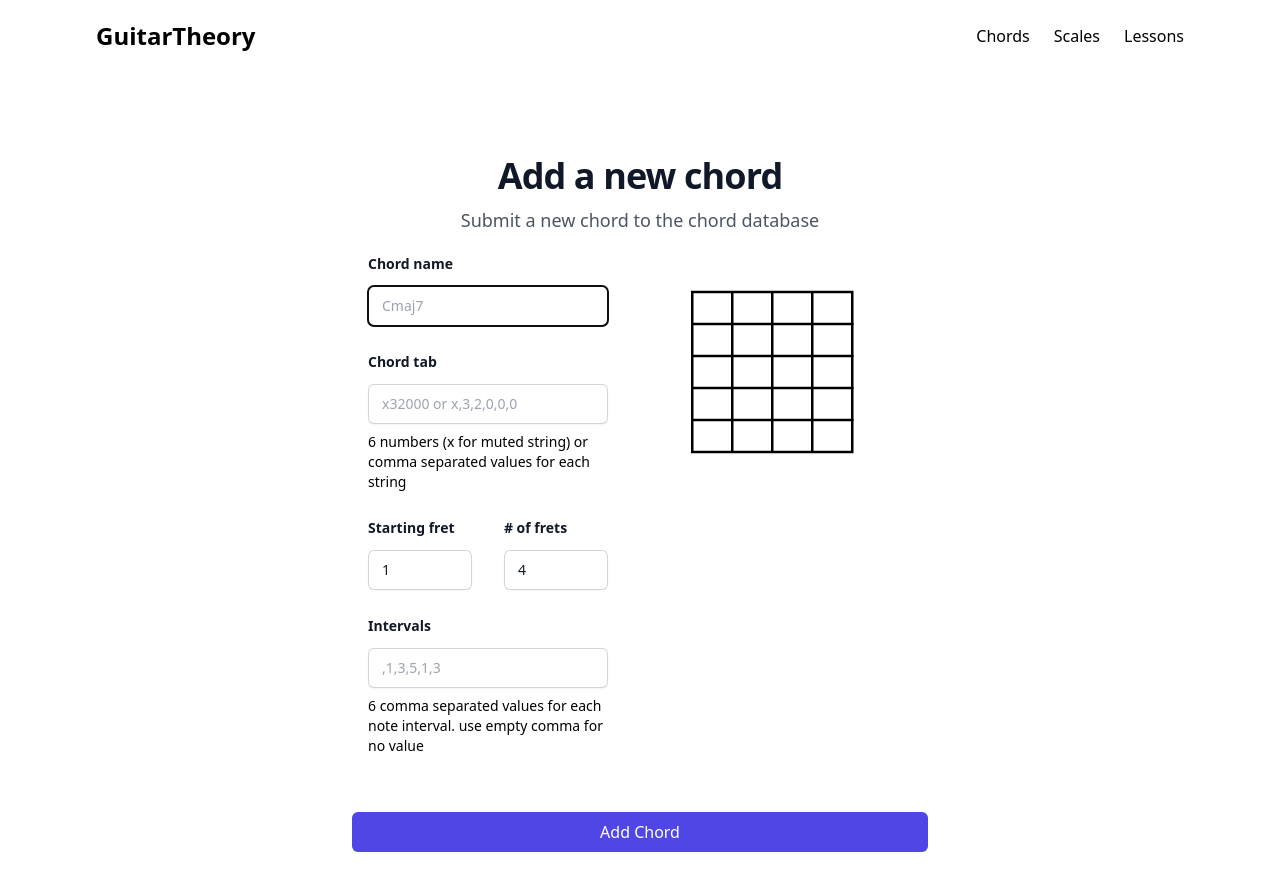
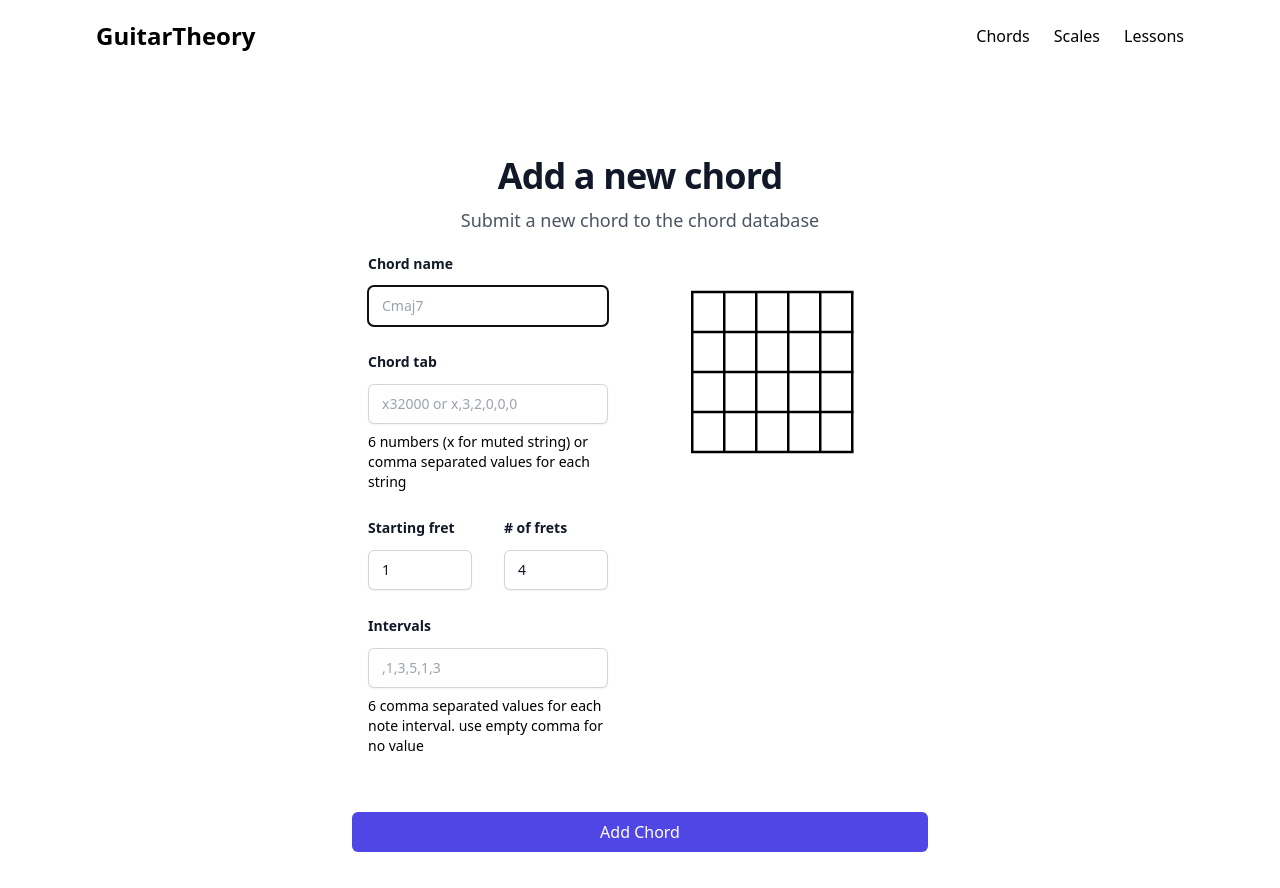
Before and after one commit to stevewarner/guitar-fretboard-map, a Next.js app: page /chord/new in a window 1280 px wide. Built offline with nearby package versions, Linux system fonts and the light colour scheme.

Commit message:
fix: rewrite chord diagram component

```diff
--- a/app/chord/[param]/page.tsx
+++ b/app/chord/[param]/page.tsx
@@ -5,10 +5,7 @@ import { ChordType } from '@/types';
 import { createTab } from '@/app/utils';
 import ChordActionDropdown from '@/modules/ChordActionDropdown';
 
-import {
-  Fretboard as FretboardV2,
-  Pattern as PatternV2,
-} from '@/components/FretboardChartV2';
+import { Fretboard, Pattern } from '@/components/FretboardChartV3';
 
 type Props = {
   params: Promise<{ param: string }>;
@@ -67,19 +64,19 @@ const Chord = async ({ params }: Props) => {
       <>
         <div className="flex flex-col items-center">
           {chordExists && <h1 className="mb-4">{chords[0].name}</h1>}
-          <FretboardV2
+          <Fretboard
             numFrets={numFrets}
             startFret={startFret}
             height={400}
             width={400}
           >
-            <PatternV2
+            <Pattern
               tab={tab}
               // get the smallest number in the param
               startFret={startFret}
               fillColor="#000"
             />
-          </FretboardV2>
+          </Fretboard>
           {chordExists ? (
             <a
               href={`/chord/${chords[0].name}`}
@@ -119,8 +116,7 @@ const Chord = async ({ params }: Props) => {
               <h2 className="mb-4">{chord.name}</h2>
               <ChordActionDropdown id={chordId} chord={chord} />
             </span>
-
-            <FretboardV2
+            <Fretboard
               id={chordId}
               title={param}
               numFrets={chord.num_frets}
@@ -128,13 +124,13 @@ const Chord = async ({ params }: Props) => {
               height={400}
               width={400}
             >
-              <PatternV2
+              <Pattern
                 tab={chord.tab}
                 intervals={chord.intervals}
                 startFret={chord.start_fret}
                 fillColor="#000"
               />
-            </FretboardV2>
+            </Fretboard>
           </div>
         );
       })}
--- /dev/null
+++ b/components/FretboardChartV3/Fretboard.tsx
@@ -0,0 +1,83 @@
+'use client';
+import { SVGProps } from 'react';
+import {
+  fontSize,
+  svgDimension,
+  fbHeight,
+  strHeight,
+  stroke,
+  topSpace,
+  numStrings,
+} from './constants';
+
+interface FretboardProps {
+  numFrets: number;
+  startFret?: number;
+  title?: string;
+}
+
+export const Fretboard = ({
+  children,
+  numFrets,
+  startFret,
+  title = '',
+  ...rest
+}: FretboardProps & SVGProps<SVGSVGElement>) => {
+  return (
+    <svg
+      strokeWidth={stroke}
+      viewBox={`0 0 ${svgDimension} ${svgDimension}`}
+      {...rest}
+    >
+      <title>{title}</title>
+      <text
+        x="50%"
+        y={fontSize}
+        fontFamily="Arial"
+        fontSize={fontSize}
+        textAnchor="middle"
+        className="hidden"
+      >
+        {title}
+      </text>
+
+      {/* strings */}
+      {[...Array(numStrings)].map((x, index) => (
+        <line
+          key={`string-${index}`}
+          x1={strHeight * (index + 1) + stroke / 2 + topSpace - strHeight}
+          y1={topSpace}
+          x2={strHeight * (index + 1) + stroke / 2 + topSpace - strHeight}
+          y2={fbHeight + topSpace}
+          stroke="black"
+        />
+      ))}
+
+      {/* frets */}
+      {[...Array(numFrets + 1)].map((x, index) => (
+        <line
+          key={`fret-${index}`}
+          x1={topSpace}
+          y1={topSpace * (index + 1)}
+          x2={topSpace * numFrets + stroke + topSpace}
+          y2={topSpace * (index + 1)}
+          stroke="black"
+        />
+      ))}
+
+      {children}
+
+      {startFret && startFret > 1 && (
+        <text
+          x={strHeight * numStrings + stroke / 2 + topSpace / 1.5}
+          y={topSpace + topSpace / 2 + fontSize / 3}
+          fontFamily="Arial"
+          fontSize={fontSize}
+          textAnchor="middle"
+        >
+          {startFret}
+        </text>
+      )}
+    </svg>
+  );
+};
--- /dev/null
+++ b/components/FretboardChartV3/Pattern.tsx
@@ -0,0 +1,89 @@
+import { strHeight, topSpace, stroke, circRad } from './constants';
+// <Fretboard numFrets={4}>
+// <Pattern tab={['x', 3, 2, 0, 1, 0]} />
+// tab={[[2,4], [1,2,4], [1,3,4]]}
+// </Fretboard>
+
+interface PatternProps {
+  tab: (string | number)[]; // | (string | number)[][]; // nested
+  intervals?: (string | number | undefined)[]; // | (string | number)[][];
+  fillColor: string;
+  startFret?: number;
+}
+
+export const Pattern = ({
+  tab = [],
+  intervals = [],
+  fillColor,
+  startFret = 1,
+}: PatternProps) => {
+  const calcFret = (fretKey: number) => {
+    if (fretKey === 0) {
+      return topSpace / 2 + stroke / 2 + topSpace * Number(fretKey);
+    } else {
+      return (
+        topSpace / 2 +
+        stroke / 2 +
+        topSpace * Number(fretKey) -
+        topSpace * (startFret - 1)
+      );
+    }
+  };
+
+  return (
+    <>
+      {tab.map((string, stringIndex) =>
+        // handle string value 'X'
+        string === 'x' ? (
+          <svg key={`${stringIndex}-${string}`}>
+            {/* X svg 2 lines */}
+            <line
+              x1={topSpace + strHeight * stringIndex + circRad / 1.8}
+              y1={topSpace / 2 + stroke / 2 - circRad / 1.8}
+              x2={topSpace + strHeight * stringIndex - circRad / 1.8}
+              y2={topSpace / 2 + stroke / 2 + circRad / 1.8}
+              stroke="#000"
+              strokeWidth={stroke}
+            />
+            <line
+              x1={topSpace + strHeight * stringIndex - circRad / 1.8}
+              y1={topSpace / 2 + stroke / 2 - circRad / 1.8}
+              x2={topSpace + strHeight * stringIndex + circRad / 1.8}
+              y2={topSpace / 2 + stroke / 2 + circRad / 1.8}
+              stroke="#000"
+              strokeWidth={stroke}
+            />
+          </svg>
+        ) : (
+          <g
+            key={`${stringIndex}-${string}`}
+            data-test={`string-${stringIndex}`}
+          >
+            <circle
+              // string
+              cx={topSpace + stroke / 2 + strHeight * stringIndex}
+              // fret
+              cy={calcFret(Number(string) || 0)}
+              r={circRad}
+              fill={Number(string) === 0 ? 'none' : fillColor}
+              stroke="#000"
+              strokeWidth={stroke}
+            />
+            {intervals.length > 0 && intervals[stringIndex] && (
+              <text
+                x={topSpace + stroke / 2 + strHeight * stringIndex}
+                y={calcFret(Number(string) || 0) + circRad / 3}
+                fontFamily="Arial"
+                fontSize={circRad}
+                textAnchor="middle"
+                fill={Number(string) === 0 ? '#000' : '#fff'}
+              >
+                {intervals[stringIndex]}
+              </text>
+            )}
+          </g>
+        ),
+      )}
+    </>
+  );
+};
--- /dev/null
+++ b/components/FretboardChartV3/constants.ts
@@ -0,0 +1,8 @@
+export const fontSize = 8;
+export const svgDimension = 100;
+export const fbHeight = 64;
+export const strHeight = fbHeight / 5; // distance between strings
+export const stroke = 1;
+export const circRad = fbHeight / 20;
+export const topSpace = 16;
+export const numStrings = 6;
--- /dev/null
+++ b/components/FretboardChartV3/index.ts
@@ -0,0 +1,2 @@
+export * from './Fretboard';
+export * from './Pattern';
--- a/components/NewChordForm.tsx
+++ b/components/NewChordForm.tsx
@@ -1,9 +1,6 @@
 'use client';
 import { useState, useActionState } from 'react';
-import {
-  Fretboard as FretboardV2,
-  Pattern as PatternV2,
-} from '@/components/FretboardChartV2';
+import { Fretboard, Pattern } from '@/components/FretboardChartV3';
 import { Input } from './Input';
 import { createNewChord, updateChord } from '@/app/actions';
 import { ChordType } from '@/types';
@@ -136,20 +133,20 @@ const NewChordForm = ({ initFormValues, isEdit = false }: ChordFormProps) => {
         </div>
         <div className="flex flex-auto flex-col items-center">
           {!!chordName && <h2>{chordName}</h2>}
-          <FretboardV2
+          <Fretboard
             title={chordName}
             numFrets={Number(numFrets) || 1}
             startFret={Number(startFret)}
             height={250}
             width={250}
           >
-            <PatternV2
+            <Pattern
               tab={createTab(chordTab)}
               intervals={chordIntervals.split(',')}
               startFret={Number(startFret)}
               fillColor="#000"
             />
-          </FretboardV2>
+          </Fretboard>
         </div>
       </div>
       <div className="mt-10">
--- a/modules/FilteredChordsList/index.tsx
+++ b/modules/FilteredChordsList/index.tsx
@@ -3,10 +3,7 @@ import { useSearchParams, usePathname, useRouter } from 'next/navigation';
 import Link from 'next/link';
 import { ChordType } from '@/types';
 import { SearchInput } from '@/components/SearchInput';
-import {
-  Fretboard as FretboardV2,
-  Pattern as PatternV2,
-} from '@/components/FretboardChartV2';
+import { Fretboard, Pattern } from '@/components/FretboardChartV3';
 import { Modal } from '@/components/Modal';
 import NewChordForm from '@/components/NewChordForm';
 
@@ -86,7 +83,7 @@ const FilteredChordsList = ({ chords }: Props) => {
               >
                 <span>{chord.name}</span>
 
-                <FretboardV2
+                <Fretboard
                   id={chord.id.toString()}
                   title={chord.name}
                   numFrets={chord.num_frets}
@@ -94,12 +91,12 @@ const FilteredChordsList = ({ chords }: Props) => {
                   height={150}
                   width={150}
                 >
-                  <PatternV2
+                  <Pattern
                     tab={chord.tab}
                     startFret={chord.start_fret}
                     fillColor="#000"
                   />
-                </FretboardV2>
+                </Fretboard>
               </Link>
             </div>
           ))}
```
